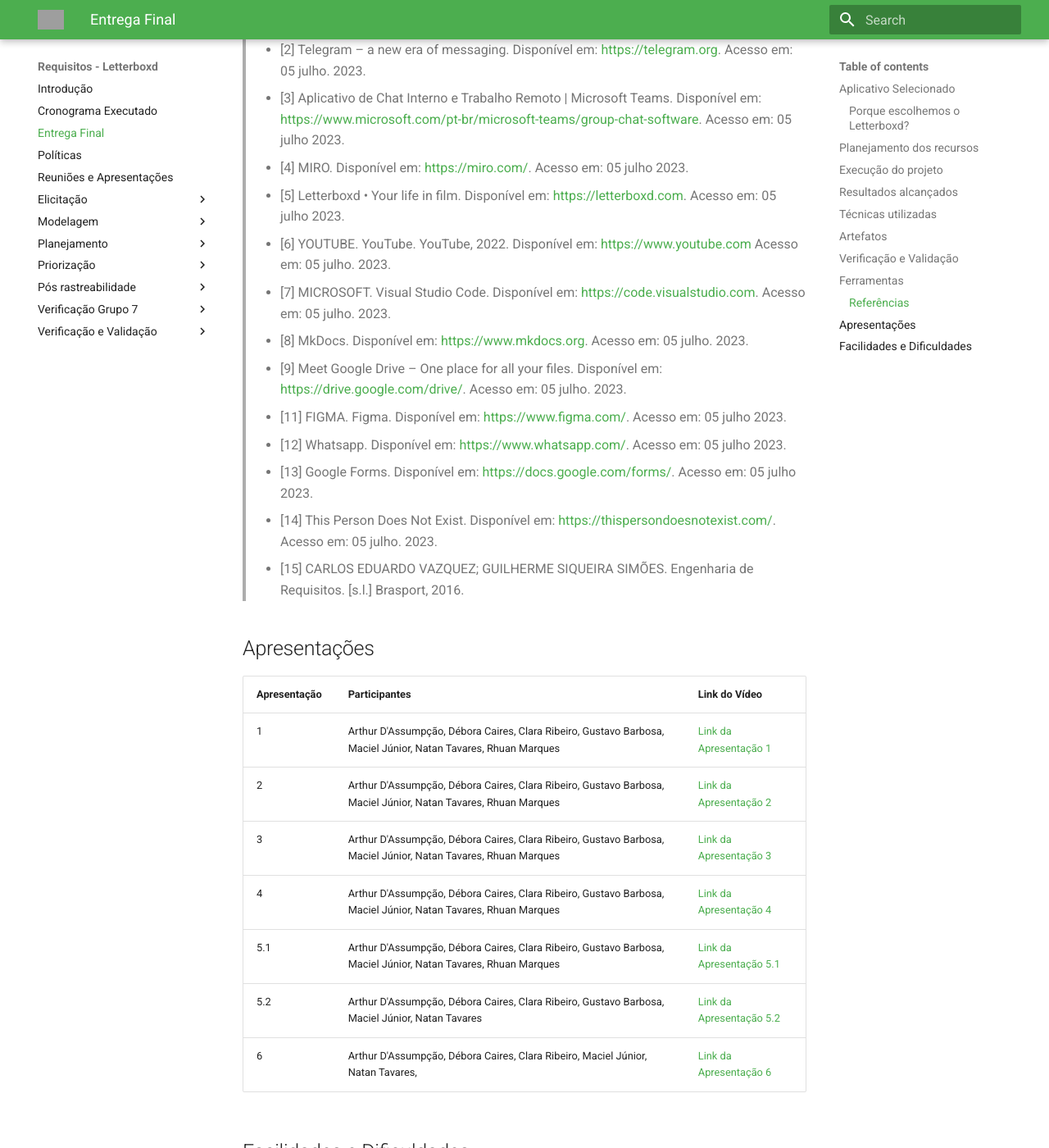
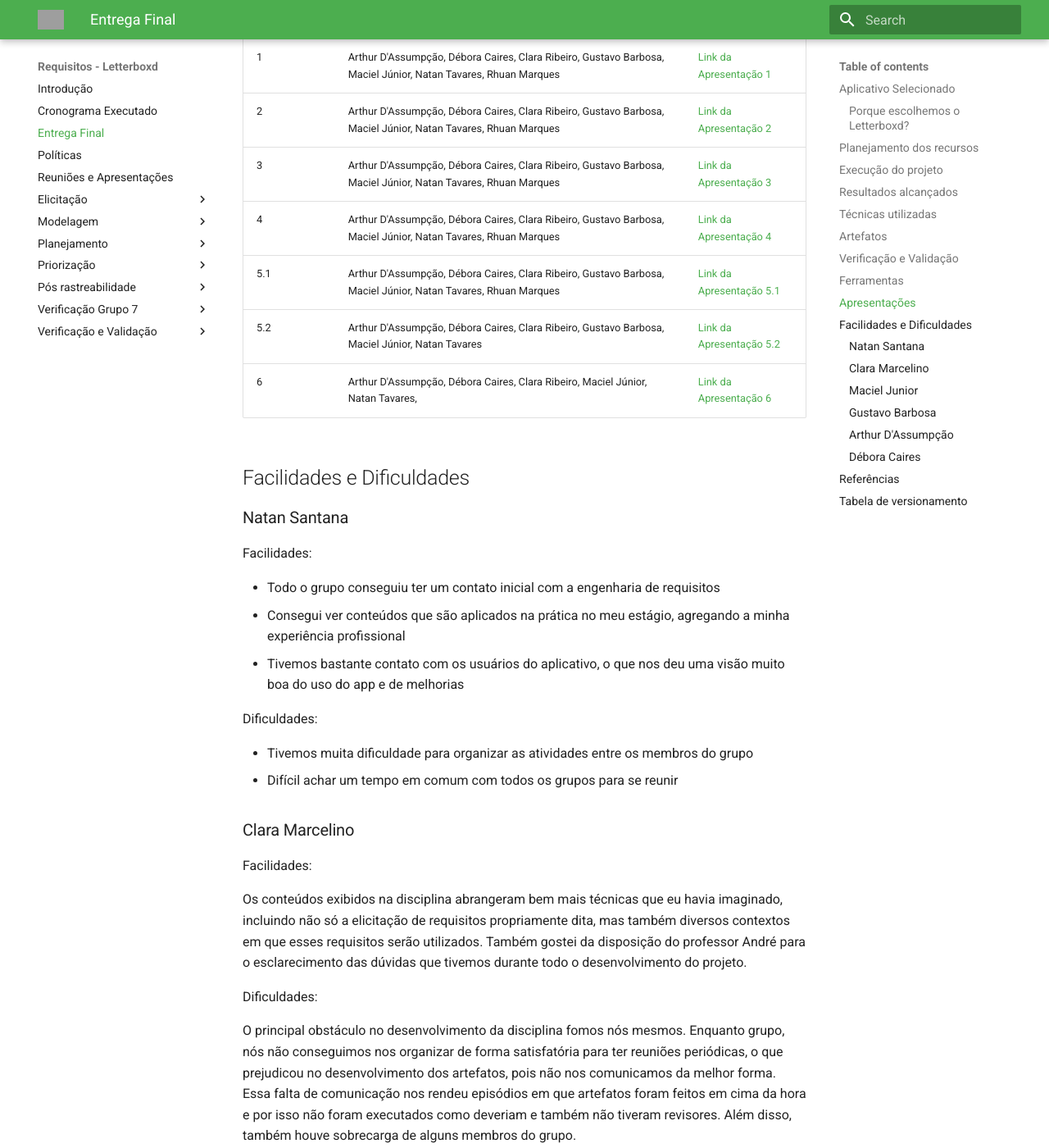
Before and after one commit to Requisitos-de-Software/2023.1-Letterboxd, an MkDocs documentation site: the page built from docs/entregaFinal.md, in a window 1280 px wide and 1400 px high, scrolled down 13999 px. Shown: the whole window at 82% size. Built offline with MkDocs 1.6.1 and Material for MkDocs 9.7.7, drawn with Linux system fonts in a browser that asks for light colours; some of the changed text lies outside the part shown; grey boxes are pictures that could not be loaded.

Commit message:
ajusta arquivo

```diff
--- a/docs/entregaFinal.md
+++ b/docs/entregaFinal.md
@@ -440,7 +440,93 @@
 
 </center>
 
-### Referências
+## Apresentações
+
+| Apresentação | Participantes                                                                                                  | Link do Vídeo                                                           |
+| ------------ | -------------------------------------------------------------------------------------------------------------- | ----------------------------------------------------------------------- |
+| 1            | Arthur D'Assumpção, Débora Caires, Clara Ribeiro, Gustavo Barbosa, Maciel Júnior, Natan Tavares, Rhuan Marques | [Link da Apresentação 1](https://www.youtube.com/watch?v=BsANHSglTvc)   |
+| 2            | Arthur D'Assumpção, Débora Caires, Clara Ribeiro, Gustavo Barbosa, Maciel Júnior, Natan Tavares, Rhuan Marques | [Link da Apresentação 2](https://www.youtube.com/watch?v=kStq8x0C3Dg)   |
+| 3            | Arthur D'Assumpção, Débora Caires, Clara Ribeiro, Gustavo Barbosa, Maciel Júnior, Natan Tavares, Rhuan Marques | [Link da Apresentação 3](https://www.youtube.com/watch?v=IAKl1VXL_e4)   |
+| 4            | Arthur D'Assumpção, Débora Caires, Clara Ribeiro, Gustavo Barbosa, Maciel Júnior, Natan Tavares, Rhuan Marques | [Link da Apresentação 4](https://www.youtube.com/watch?v=m3uRe1q4mlI)   |
+| 5.1          | Arthur D'Assumpção, Débora Caires, Clara Ribeiro, Gustavo Barbosa, Maciel Júnior, Natan Tavares, Rhuan Marques | [Link da Apresentação 5.1](https://www.youtube.com/watch?v=YgK3oXHtTMk) |
+| 5.2          | Arthur D'Assumpção, Débora Caires, Clara Ribeiro, Gustavo Barbosa, Maciel Júnior, Natan Tavares                | [Link da Apresentação 5.2](https://www.youtube.com/watch?v=FqlFZ1N5oSM) |
+| 6            | Arthur D'Assumpção, Débora Caires, Clara Ribeiro, Maciel Júnior, Natan Tavares,                                | [Link da Apresentação 6](https://www.youtube.com/watch?v=12MAALPQpCA)   |
+
+## Facilidades e Dificuldades
+### Natan Santana
+
+Facilidades:
+
+- Todo o grupo conseguiu ter um contato inicial com a engenharia de requisitos
+- Consegui ver conteúdos que são aplicados na prática no meu estágio, agregando a minha experiência profissional
+- Tivemos bastante contato com os usuários do aplicativo, o que nos deu uma visão muito boa do uso do app e de melhorias
+
+Dificuldades:
+
+- Tivemos muita dificuldade para organizar as atividades entre os membros do grupo
+- Difícil achar um tempo em comum com todos os grupos para se reunir
+
+### Clara Marcelino
+
+Facilidades:
+
+Os conteúdos exibidos na disciplina abrangeram bem mais técnicas que eu havia imaginado, incluindo não só a elicitação de requisitos propriamente dita, mas também diversos contextos em que esses requisitos serão utilizados. Também gostei da disposição do professor André para o esclarecimento das dúvidas que tivemos durante todo o desenvolvimento do projeto.
+
+Dificuldades:
+
+O principal obstáculo no desenvolvimento da disciplina fomos nós mesmos. Enquanto grupo, nós não conseguimos nos organizar de forma satisfatória para ter reuniões periódicas, o que prejudicou no desenvolvimento dos artefatos, pois não nos comunicamos da melhor forma. Essa falta de comunicação nos rendeu episódios em que artefatos foram feitos em cima da hora e por isso não foram executados como deveriam e também não tiveram revisores. Além disso, também houve sobrecarga de alguns membros do grupo.
+
+### Maciel Junior
+
+Facilidades:
+
+- Fiquei surpreso com a profundidade do conteúdo da disciplina, superando minhas expectativas.
+- A dinâmica da disciplina, com entregas curtas, facilitou bastante, evitando o acúmulo de trabalho.
+- Disponibilidade de algumas aulas para desenvolvimento do projeto, já que é um horário em que todos os membros estão presentes.
+
+Dificuldades:
+
+- Tivemos dificuldades para organizar as atividades entre os membros.
+- Infelizmente, lidamos com a procrastinação, o que resultou em algumas entregas feitas em cima da hora.
+
+### Gustavo Barbosa
+
+Facilidades:
+
+- A disciplina demonstrou o quão importante é seguir de forma rigorosa o processo de elicitação de requisitos de software
+- Entregas graduais e incrementais permitiram ter um melhor entendimento do conteúdo
+
+Dificuldades:
+
+- Dificuldade de combinar horário com os demais membros da equipe
+- Algumas entregas foram deixadas para serem feitas em cima da hora
+
+### Arthur D'Assumpção
+
+Facilidades:
+
+- Aplicação da matéria em meu trabalho, que resultou em uma boa entrega
+- O grupo com certeza foi o ponto alto de tudo.
+- O aprendizado com documentação
+
+Dificuldades:
+
+- Subestimar algumas entregas
+- Os prazos e as rotinas
+- Horários em comum para trabalho em equipe
+
+### Débora Caires
+
+Facilidades:
+
+- A disciplina foi muito importante para o meu desenvolvimento profissional, muito se fala sobre elicitação de requisitos mas pouco é visto sobre a sua real importância. Acredito que no meu caso por ter aplicado também os conhecimentos aprendidos na disciplina em meu estágio enquanto estava cursando a disciplina foi crucial para enxergar mais ainda a importância da disciplina.
+- A experiência em grupo nessa disciplina que tive foi incrível. Tivemos nossos altos e baixos mas sempre demos o nosso melhor para entregar tudo.
+
+Dificuldades:
+
+-  Acredito que por todos os membros do grupo terem atividades fora a universidade, em alguns momentos isso pesou. Mas o que realmente atrapalhou foi em alguns momentos a falta de compromisso com prazos, o que fez com que para alguns membros do grupo ficassem mais responsabilidades em alguns momentos.
+
+## Referências
 
 > - <a id="ancora1"></a>[1] GITHUB. Build software better, together. Disponível em: <https://github.com>. Acesso em: 05 julho. 2023.
 > - <a id="ancora2"></a>[2] Telegram – a new era of messaging. Disponível em: <https://telegram.org>. Acesso em: 05 julho. 2023.
@@ -457,19 +543,7 @@
 > - <a id="ancora13"></a>[14] This Person Does Not Exist. Disponível em: <https://thispersondoesnotexist.com/>. Acesso em: 05 julho. 2023.
 > - <a id="ancora15"></a>[15] CARLOS EDUARDO VAZQUEZ; GUILHERME SIQUEIRA SIMÕES. Engenharia de Requisitos. [s.l.] Brasport, 2016.
 
-## Apresentações
-
-| Apresentação | Participantes                                                                                                  | Link do Vídeo                                                           |
-| ------------ | -------------------------------------------------------------------------------------------------------------- | ----------------------------------------------------------------------- |
-| 1            | Arthur D'Assumpção, Débora Caires, Clara Ribeiro, Gustavo Barbosa, Maciel Júnior, Natan Tavares, Rhuan Marques | [Link da Apresentação 1](https://www.youtube.com/watch?v=BsANHSglTvc)   |
-| 2            | Arthur D'Assumpção, Débora Caires, Clara Ribeiro, Gustavo Barbosa, Maciel Júnior, Natan Tavares, Rhuan Marques | [Link da Apresentação 2](https://www.youtube.com/watch?v=kStq8x0C3Dg)   |
-| 3            | Arthur D'Assumpção, Débora Caires, Clara Ribeiro, Gustavo Barbosa, Maciel Júnior, Natan Tavares, Rhuan Marques | [Link da Apresentação 3](https://www.youtube.com/watch?v=IAKl1VXL_e4)   |
-| 4            | Arthur D'Assumpção, Débora Caires, Clara Ribeiro, Gustavo Barbosa, Maciel Júnior, Natan Tavares, Rhuan Marques | [Link da Apresentação 4](https://www.youtube.com/watch?v=m3uRe1q4mlI)   |
-| 5.1          | Arthur D'Assumpção, Débora Caires, Clara Ribeiro, Gustavo Barbosa, Maciel Júnior, Natan Tavares, Rhuan Marques | [Link da Apresentação 5.1](https://www.youtube.com/watch?v=YgK3oXHtTMk) |
-| 5.2          | Arthur D'Assumpção, Débora Caires, Clara Ribeiro, Gustavo Barbosa, Maciel Júnior, Natan Tavares                | [Link da Apresentação 5.2](https://www.youtube.com/watch?v=FqlFZ1N5oSM) |
-| 6            | Arthur D'Assumpção, Débora Caires, Clara Ribeiro, Maciel Júnior, Natan Tavares,                                | [Link da Apresentação 6](https://www.youtube.com/watch?v=12MAALPQpCA)   |
-
-## Facilidades e Dificuldades
+## Tabela de versionamento
 
 |    Data    | Versão |                Descrição                 |                        Autor                        | Revisor |
 | :--------: | :----: | :--------------------------------------: | :-------------------------------------------------: | :-----: |
@@ -480,3 +554,4 @@
 | 05/07/2023 | `1.4`  |     Adiciona verificação e validação     | [Maciel Júnior](https://github.com/macieljuniormax) |    -    |
 | 05/07/2023 | `1.5`  |     Adiciona cronogramas                 | [Clara Ribeiro](https://github.com/clara-ribeiro) |    -    |
 | 10/07/2023 | `1.6`  | Correção layout das tabelas 3, 4, 5, 6 e 7                 | [Maciel Júnior](https://github.com/macieljuniormax) |    -    |
+| 12/07/2023 | `1.7`  | Facilidades e dificuldades                 | [Clara Ribeiro](https://github.com/clara-ribeiro) |    -    |
```
